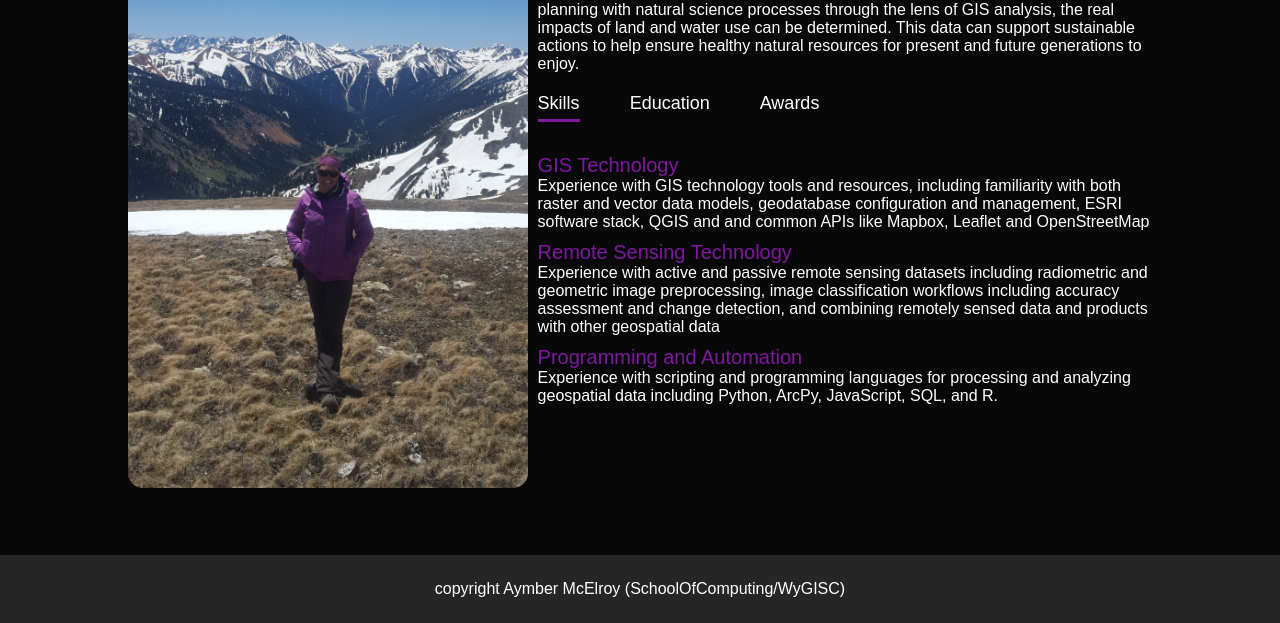
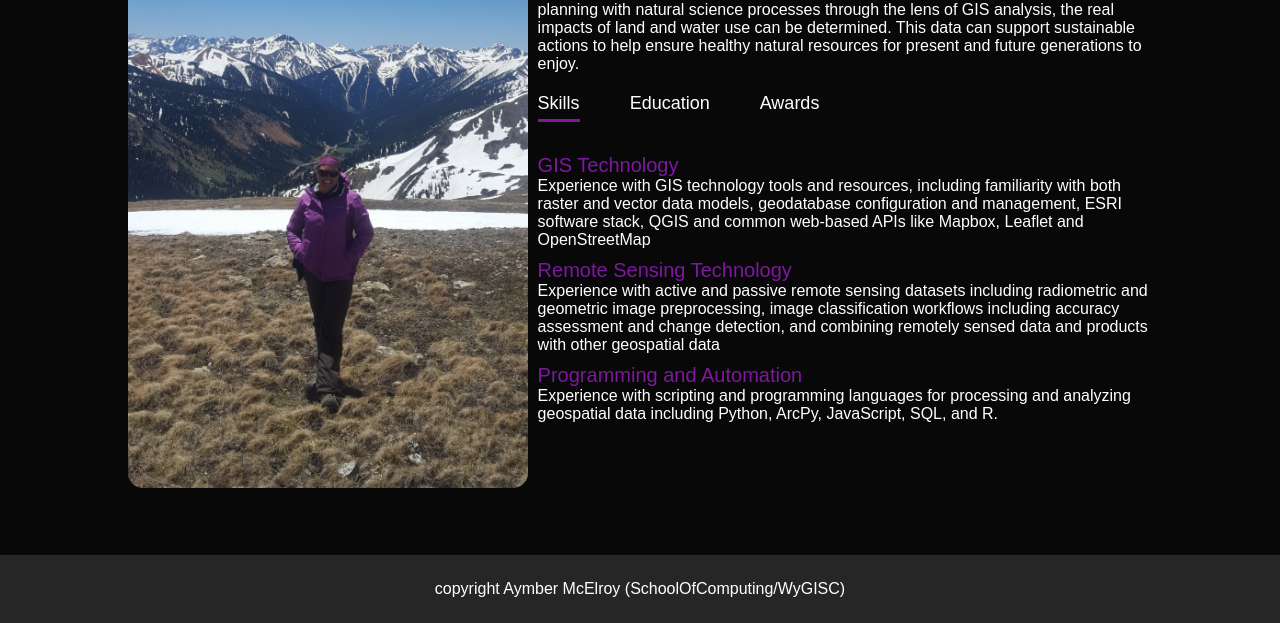
Before and after one commit to AymberMac/PersonalPortfolio, a plain HTML site: page about.html in a window 1280 px wide. Shown: the part 238-861 px from the top of the page. Drawn offline with Linux system fonts and the light colour scheme.

Commit message:
update all

```diff
--- a/about.html
+++ b/about.html
@@ -48,7 +48,7 @@
                             <ul>
                                 <li><span>GIS Technology</span><br>Experience with GIS technology tools and resources, including familiarity with
                                                           both raster and vector data models, geodatabase configuration and management, ESRI software stack, QGIS
-                                                          and and common APIs like Mapbox, Leaflet and OpenStreetMap</li>
+                                                          and common web-based APIs like Mapbox, Leaflet and OpenStreetMap</li>
                                 <li><span>Remote Sensing Technology</span><br>Experience with active and passive remote sensing datasets including radiometric and
                                                                 geometric image preprocessing, image classification workflows including accuracy
                                                                 assessment and change detection, and combining remotely sensed data and products with
```
Also changed, not shown: contact.html (line endings or trailing spaces), index.html (line endings or trailing spaces), projects.html (line endings or trailing spaces), resources.html (line endings or trailing spaces).
